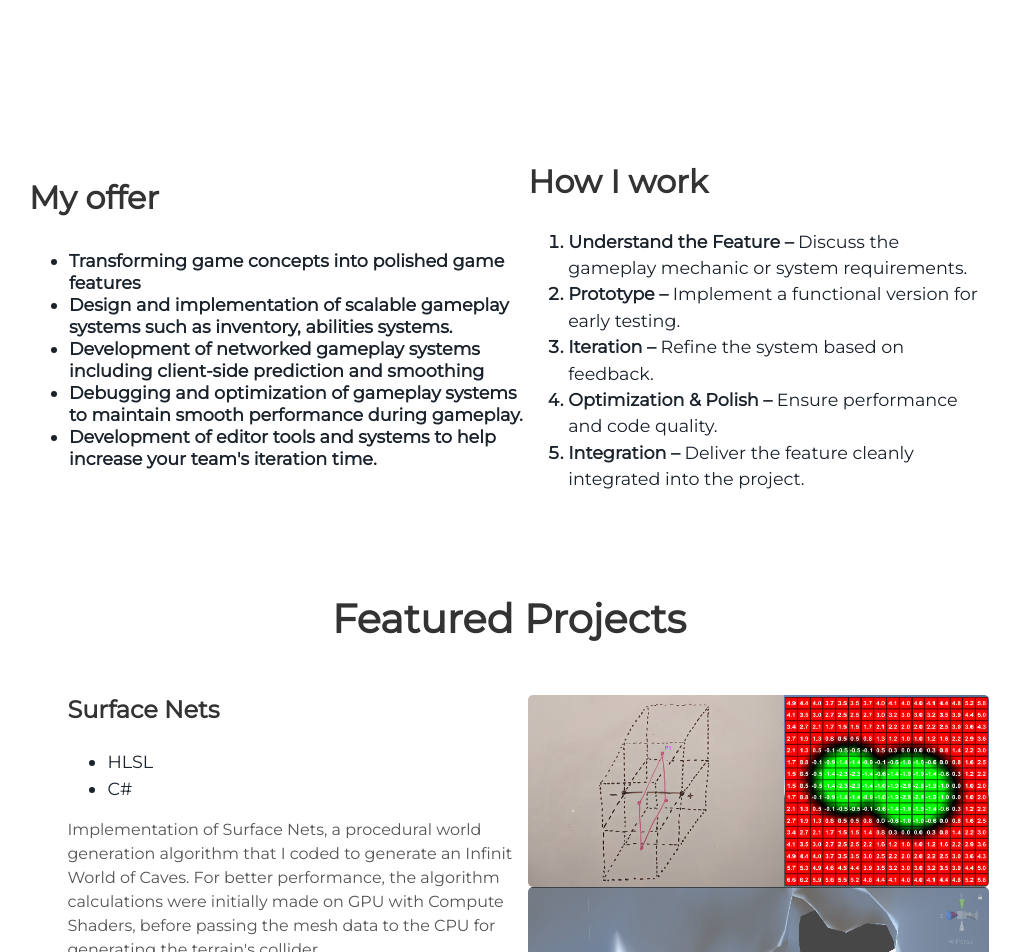
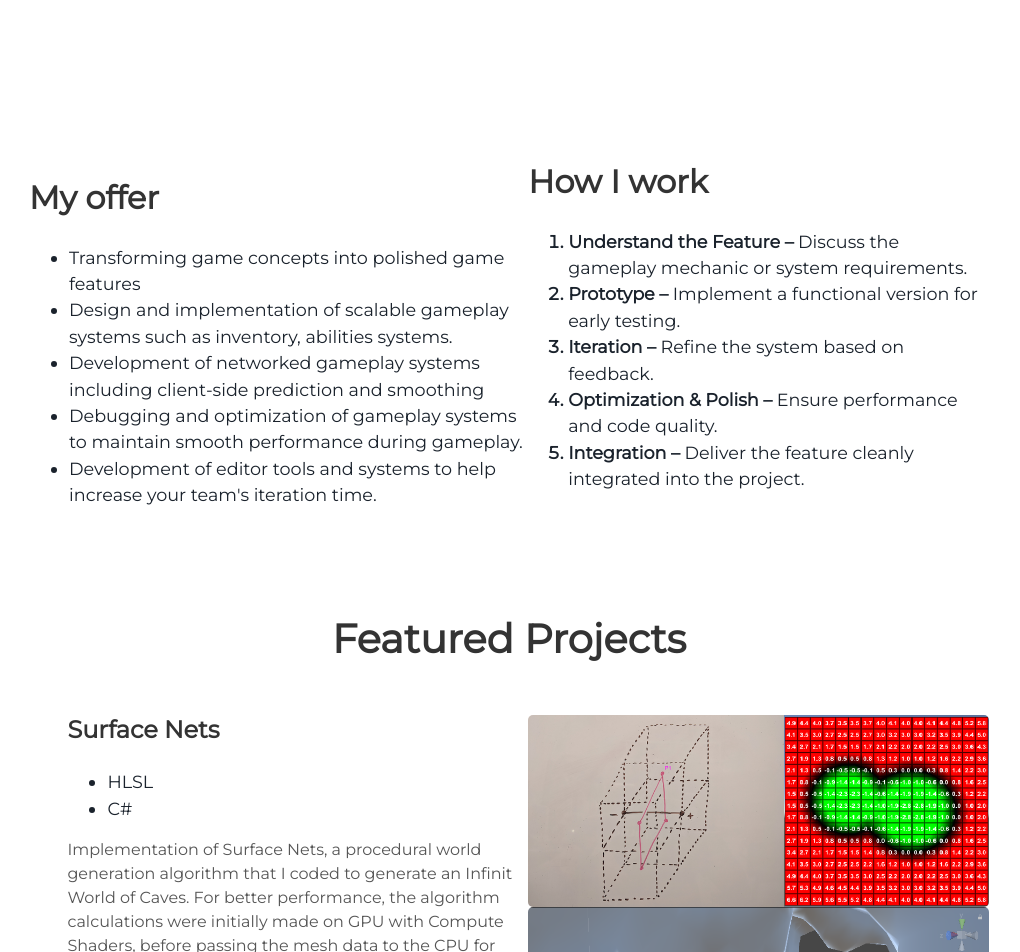
Before and after one commit to RedaMazoz/redamazoz.github.io, a Jekyll site: the page built from index.html, in a window 1280 px wide. Shown: the part 1283-2235 px from the top of the page, without its empty margins (131-1151 px from the left). Built offline with Jekyll 4.4.1, drawn with Linux system fonts in a browser that asks for light colours; some web fonts are replaced.

```diff
--- a/_includes/about.html
+++ b/_includes/about.html
@@ -49,7 +49,7 @@ ol > li::marker {
 
 
   <div class="contents-left">
-    <h2>My offer</kl>
+    <h2>My offer</h2>
     <ul>
       <li>Transforming game concepts into polished game features</li>
       <li>Design and implementation of scalable gameplay systems such as inventory, abilities systems.</li>
```
